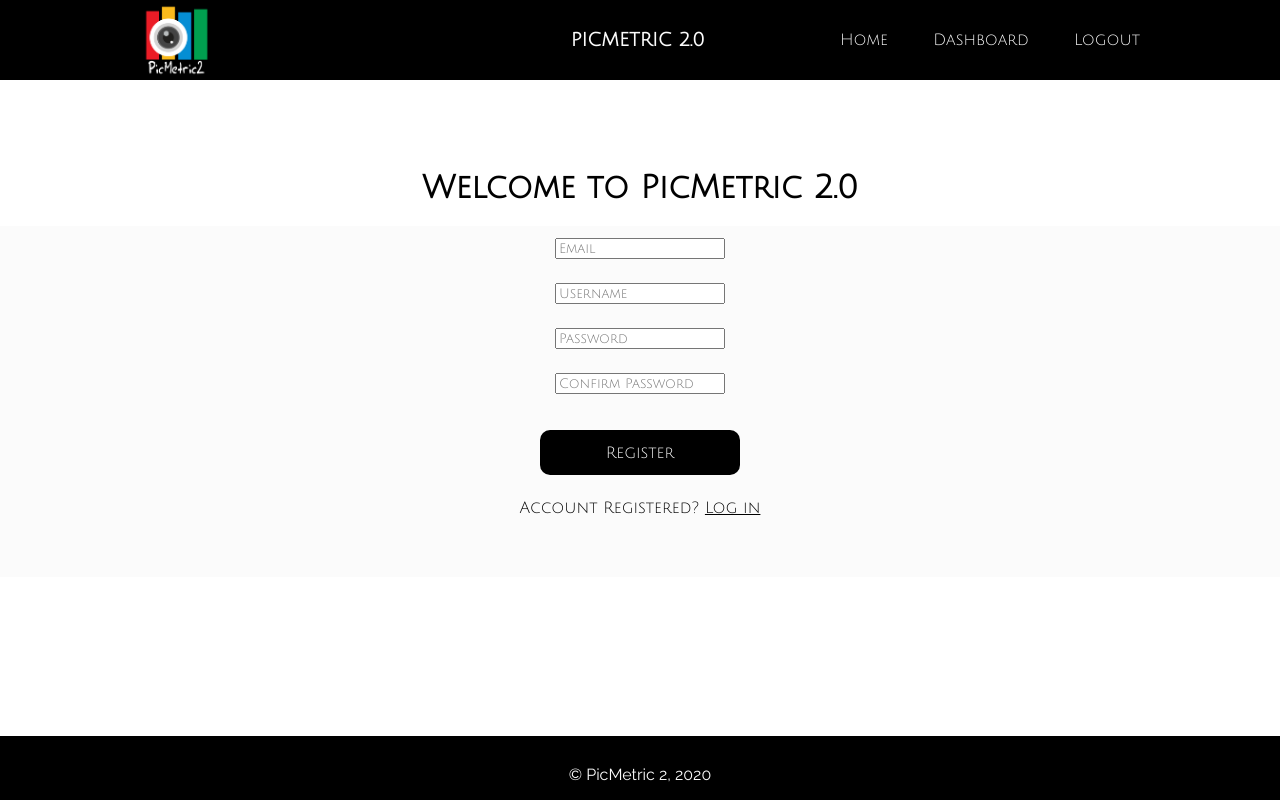
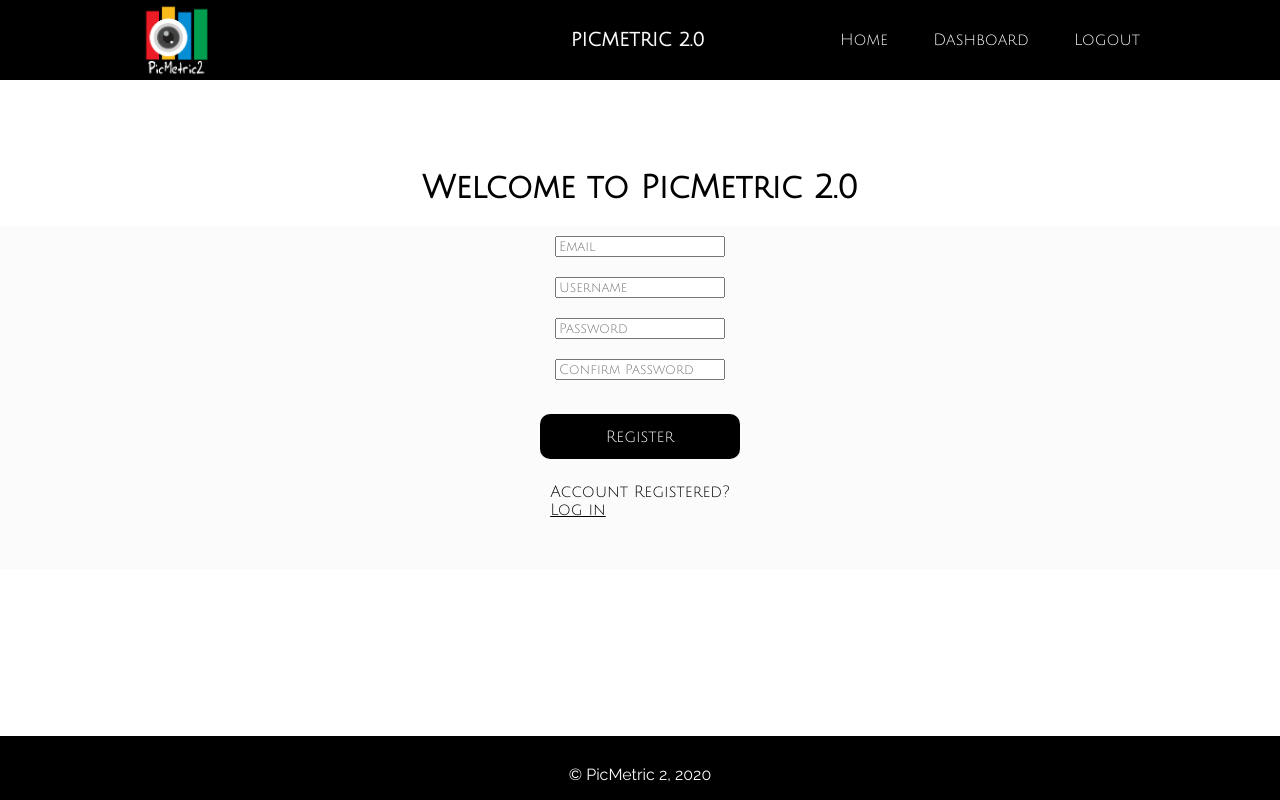
Before and after one commit to Build-week-picmetric2/Front-End, a React (Create React App) app: page / in a window 1280 px wide. Both pictures are taken after a click on the element "Create New Account". Built offline with nearby package versions, Linux system fonts and the light colour scheme.

Commit message:
fixed manifest error

```diff
--- a/src/components/Registration.js
+++ b/src/components/Registration.js
@@ -91,7 +91,7 @@ const Registration = (props) => {
                     }
                     <StyledRegisterButton>Register</StyledRegisterButton>
                     <BottomRegisterDiv>
-                    {'Account Registered?'} <a style={{cursor: 'pointer', color: 'black', textDecoration: 'underline'}} onClick={ (e) => {props.setShowLogin(true)}}>Log in</a>
+                    {'Account Registered?'} <div style={{cursor: 'pointer', color: 'black', textDecoration: 'underline'}} onClick={ (e) => {props.setShowLogin(true)}}>Log in</div>
                     </BottomRegisterDiv>
                 </StyledRegisterForm>
             </RegisterDiv>
```
Also changed, not shown: public/manifest.json.
